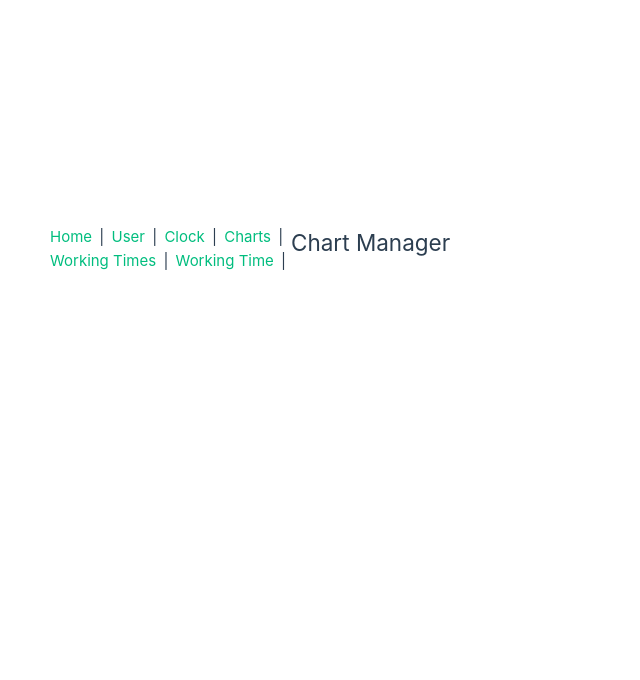
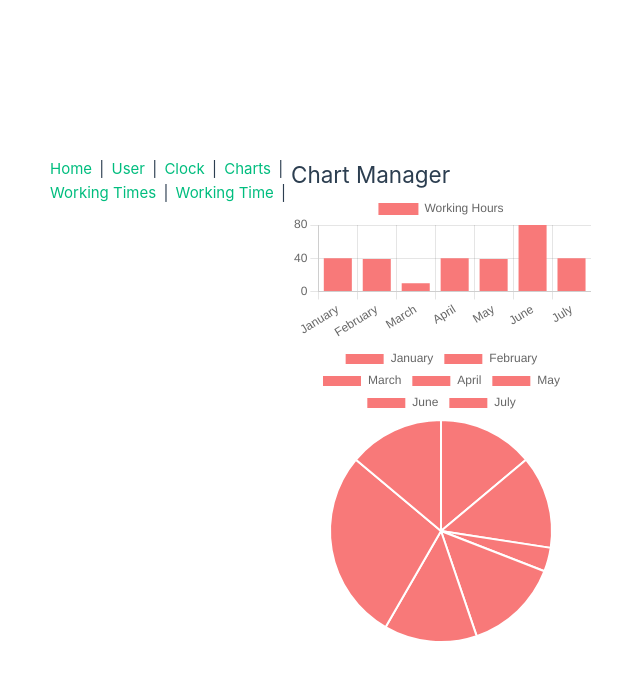
Before and after one commit to SwanGon/TimeManager, a Vue app in the folder timemanager-webapp/: page /chartmanager/1 in a window 1280 px wide. Before the commit this address had no page. Shown: the top 680 px of the page, without its empty margins (17-657 px from the left). Built offline with nearby package versions, Linux system fonts and the light colour scheme.

Commit message:
changed ChartManager.vue

```diff
--- a/timemanager-webapp/src/components/ChartManager/ChartManager.vue
+++ b/timemanager-webapp/src/components/ChartManager/ChartManager.vue
@@ -1,15 +1,19 @@
+<script setup>
+import { ref } from 'vue'
+import { Bar, Pie } from 'vue-chartjs';
+import { Chart as ChartJS, Title, Tooltip, Legend, BarElement, CategoryScale, LinearScale, ArcElement } from 'chart.js';
+ChartJS.register(Title, Tooltip, Legend, BarElement, CategoryScale, LinearScale);
 
-  <script>
-  import { Bar, Pie } from 'vue-chartjs'
-  import { Chart as ChartJS, Title, Tooltip, Legend, BarElement, CategoryScale, LinearScale, PointElement, LineElement, ArcElement } from 'chart.js'
-
-  ChartJS.register(Title, Tooltip, Legend, BarElement, CategoryScale, LinearScale, PointElement, LineElement, ArcElement)
-
-  export default {
-    components: { Bar, Pie },
-    data() {
-      return {
-        chartData: {
+ChartJS.register(
+  Title,
+  Tooltip,
+  Legend,
+  BarElement,
+  CategoryScale,
+  LinearScale,
+  ArcElement
+)
+const chartData = ref({
   labels: ['January', 'February', 'March', 'April', 'May', 'June', 'July'],
   datasets: [
     {
@@ -18,15 +22,12 @@
       data: [40, 39, 10, 40, 39, 80, 40]
     }
   ]
-        }
-      }
-    }
-  }
+})
 </script>
 <template>
   <div>
     <h2>Chart Manager</h2>
-      <Bar :chart-data="chartData" />
-      <Pie :chart-data="chartData" />
+    <Bar :data="chartData" />
+    <Pie :data="chartData" />
   </div>
 </template>
```
Lines whose indentation alone changed are shown as unchanged.
